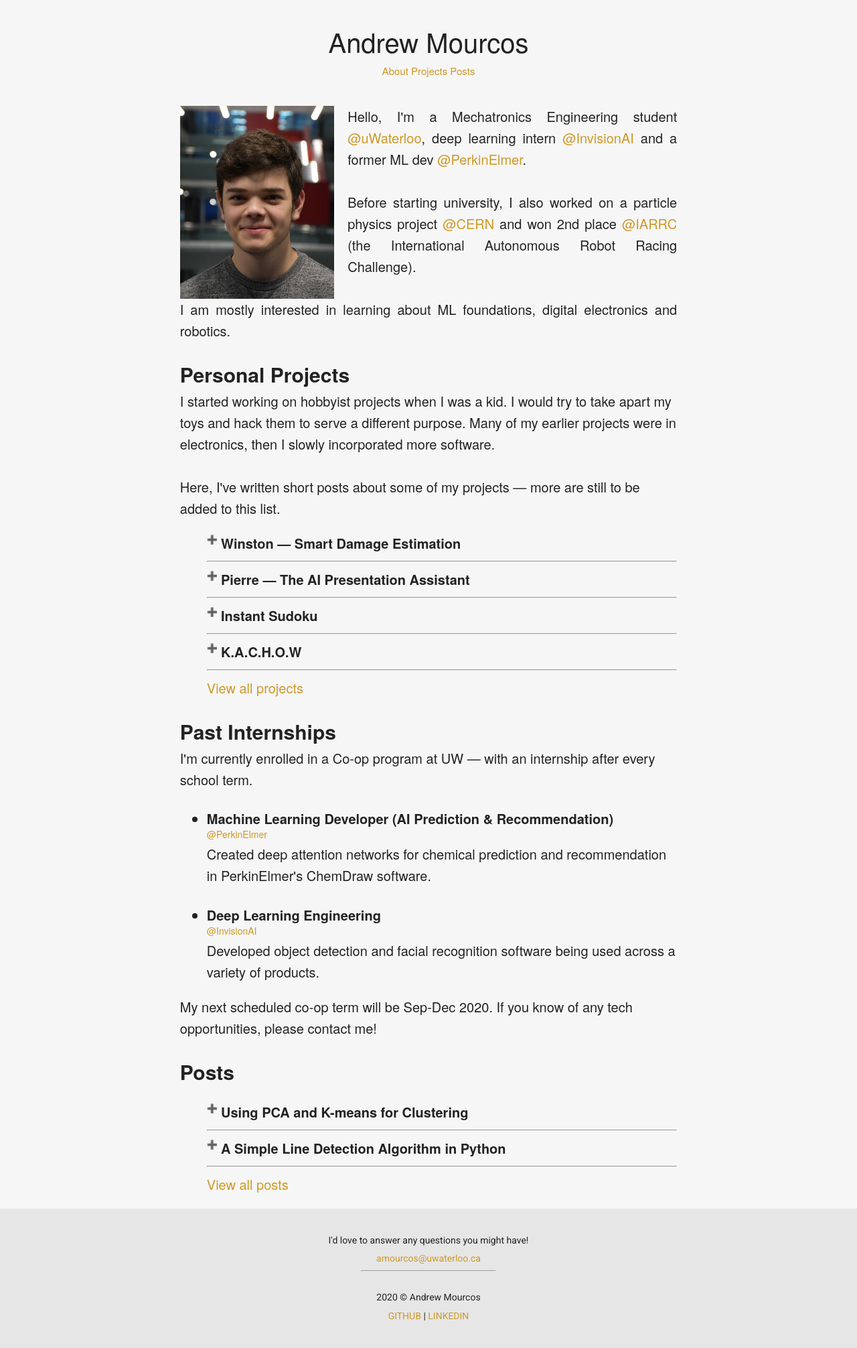
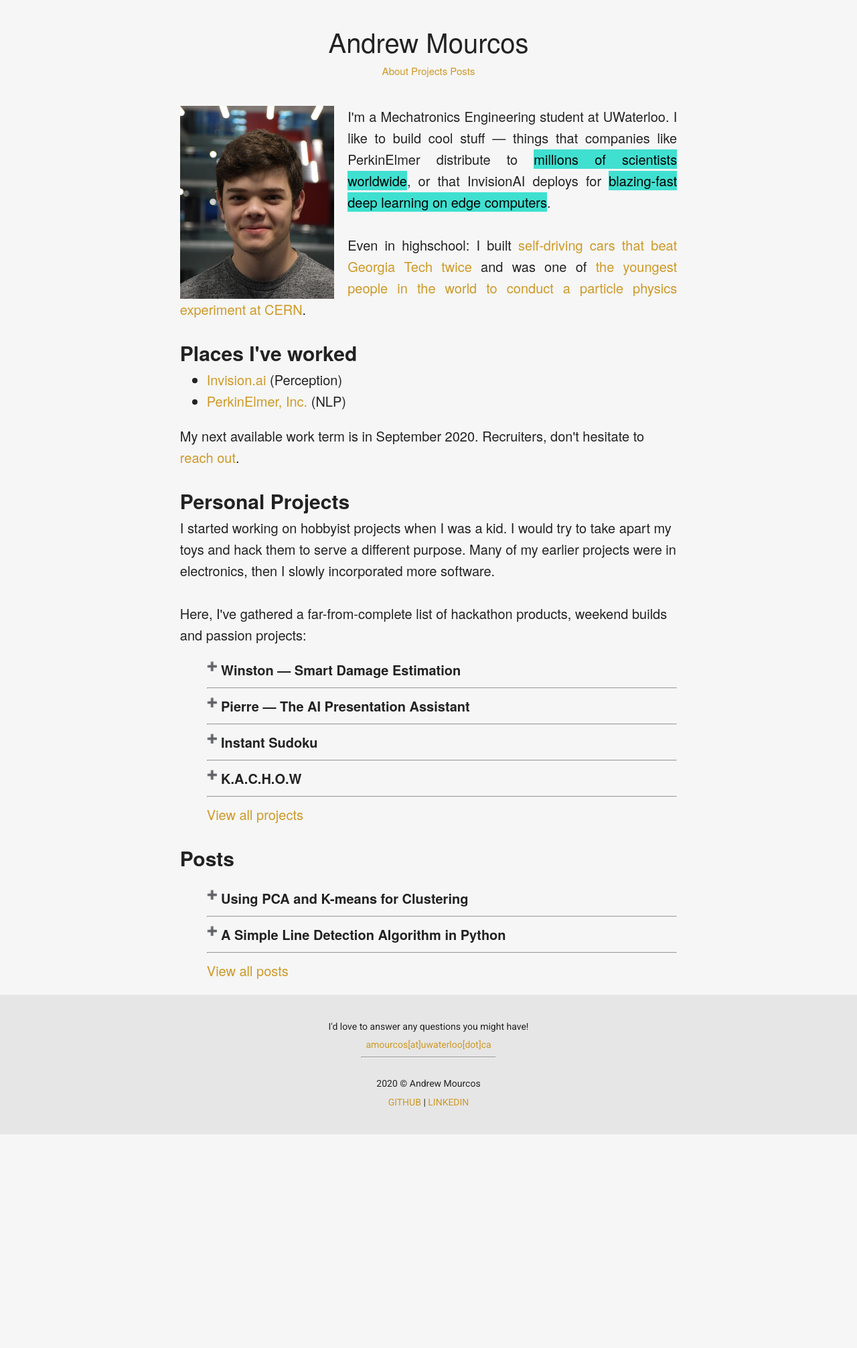
Before and after one commit to andrewmourcos/andrewmourcos.github.io, a Jekyll site: the page built from minimal.html, in a window 1280 px wide. Shown: the whole page at 67% size. Built offline with Jekyll 4.4.1, drawn with Linux system fonts in a browser that asks for light colours; nearby versions of some CDN libraries; after the commit the page ends 1693 px from its top, so only the background shows below that.

Commit message:
Updated minimal

```diff
--- a/css/minimal-style.css
+++ b/css/minimal-style.css
@@ -69,6 +69,12 @@ p{
   overflow:hidden;
   text-align: justify;
 }
+.golden{
+  color: #ce9927;
+}
+#about mark{
+  background-color: turquoise;
+}
 
 
 
@@ -121,7 +127,11 @@ p{
 
 
 /*Internship section*/
-#internships ul li h4{
+#internships ul{
+  margin-top: 0px;
+}
+
+/*#internships ul li h4{
   margin-bottom: 0px;
   line-height: 0.5;
 }
@@ -132,7 +142,7 @@ p{
   margin-top: 0px;
   margin-bottom: 0px;
   font-size: 14px;
-}
+}*/
 
 
 
--- a/minimal.html
+++ b/minimal.html
@@ -60,17 +60,21 @@ layout: main
 
   <main>
     <section id="about">
-
-
       <p>
         <img src="Media/Profile2.JPG">
-        Hello, I'm a Mechatronics Engineering student <a href="">@uWaterloo</a>, deep learning intern <a href="">@InvisionAI</a> and a former ML dev <a href="">@PerkinElmer</a>.
+        I'm a Mechatronics Engineering student at UWaterloo. I like to build cool stuff — things that companies like PerkinElmer distribute to <mark>millions of scientists worldwide</mark>, or that InvisionAI deploys for <mark>blazing-fast deep learning on edge computers</mark>.
         <br><br>
-        Before starting university, I also worked on a particle physics project <a href="">@CERN</a> and won 2nd place <a href="">@IARRC</a> (the International Autonomous Robot Racing Challenge).
-        <br><br>
-        I am mostly interested in learning about ML foundations, digital electronics and robotics.
+        Even in highschool: I built <a href="/Media/IARRCCTV.mp4">self-driving cars that beat Georgia Tech twice</a> and was one of <a href="https://www.cbc.ca/news/technology/charging-cavaliers-cern-1.4307858">the youngest people in the world to conduct a particle physics experiment at CERN</a>.
       </p>
+    </section>
 
+    <section id="internships">
+      <h2>Places I've worked</h2>
+      <ul>
+        <li> <a href="https://invision.ai/">Invision.ai</a> (Perception) </li>
+        <li> <a href="https://www.perkinelmer.com/">PerkinElmer, Inc.</a> (NLP) </li>
+      </ul>
+      <p>My next available work term is in September 2020. Recruiters, don't hesitate to <a href="#contact">reach out</a>.</p>
     </section>
 
     <section id="projects">
@@ -79,7 +83,7 @@ layout: main
       <p>
         I started working on hobbyist projects when I was a kid. I would try to take apart my toys and hack them to serve a different purpose. Many of my earlier projects were in electronics, then I slowly incorporated more software.
         <br><br>
-        Here, I've written short posts about some of my projects &mdash; more are still to be added to this list.
+        Here, I've gathered a far-from-complete list of hackathon products, weekend builds and passion projects:
       </p>
 
       <ul id="projectlist">
@@ -98,32 +102,6 @@ layout: main
         <a href="projects.html">View all projects</a>
 
       </ul>
-    </section>
-
-    </section>
-
-    <section id="internships">
-      <h2>Past Internships</h2>
-      <p>
-        I'm currently enrolled in a Co-op program at UW &mdash; with an internship after every school term.
-      </p>
-      <ul>
-        <li>
-          <h4>Machine Learning Developer (AI Prediction & Recommendation)</h4>
-          <a href="#internships">@PerkinElmer</a>
-          <p>Created deep attention networks for chemical prediction and recommendation in PerkinElmer's ChemDraw software.</p>
-        </li>
-
-        <li>
-          <h4>Deep Learning Engineering</h4>
-          <a href="#internships">@InvisionAI</a>
-          <p>Developed object detection and facial recognition software being used across a variety of products.</p>
-        </li>
-      </ul>
-
-      <p>
-        My next scheduled co-op term will be Sep-Dec 2020. If you know of any tech opportunities, please contact me!
-      </p>
     </section>
 
 
@@ -151,7 +129,7 @@ layout: main
 
   <section id="contact">
     <p>I'd love to answer any questions you might have!</p>
-    <a href="mailto:amourcos@uwaterloo.ca?Subject=I saw your website">amourcos@uwaterloo.ca</a>
+    <span class="golden">amourcos[at]uwaterloo[dot]ca</span>
     <hr width="200px">
     <br>
     <span>2020 © Andrew Mourcos</span>
```
